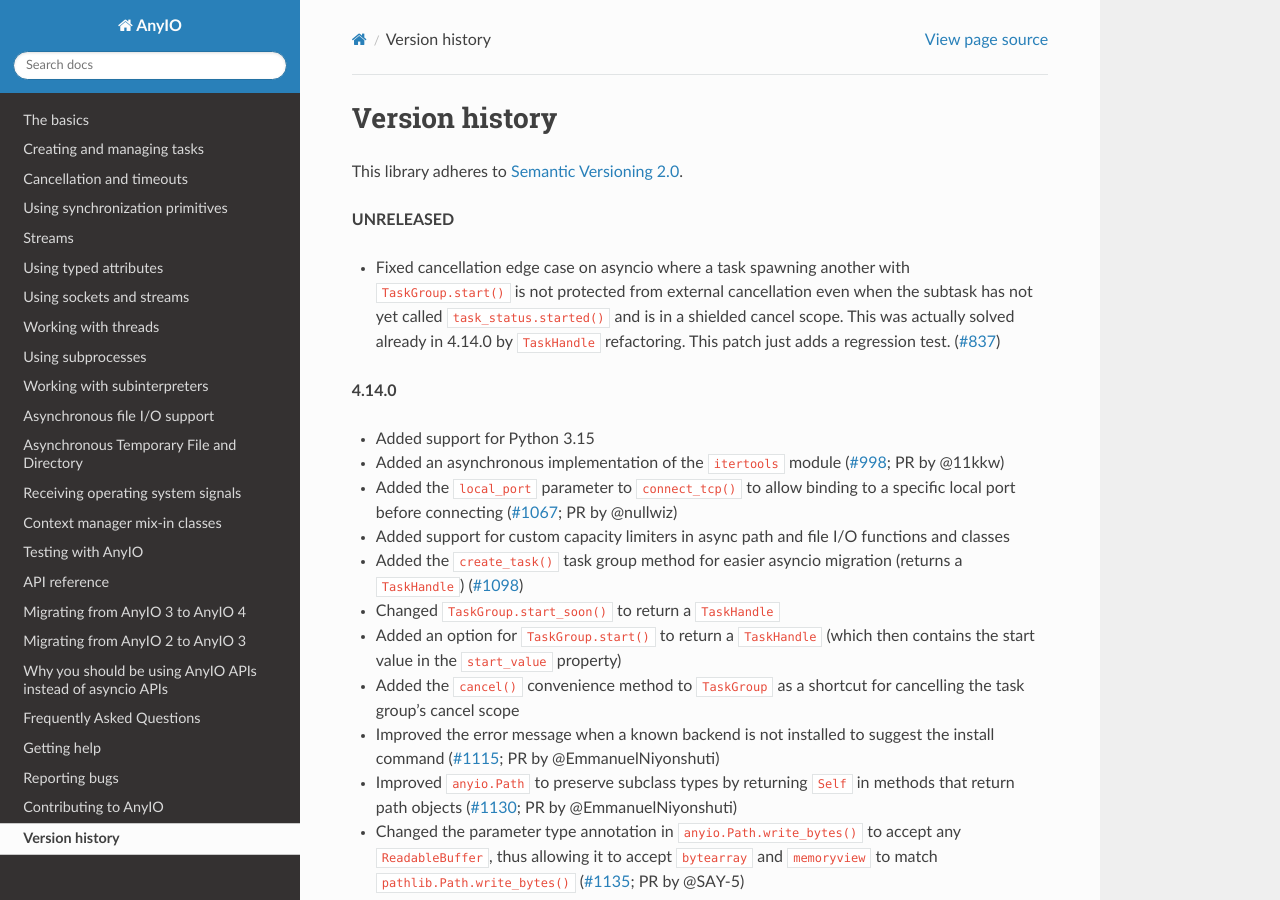
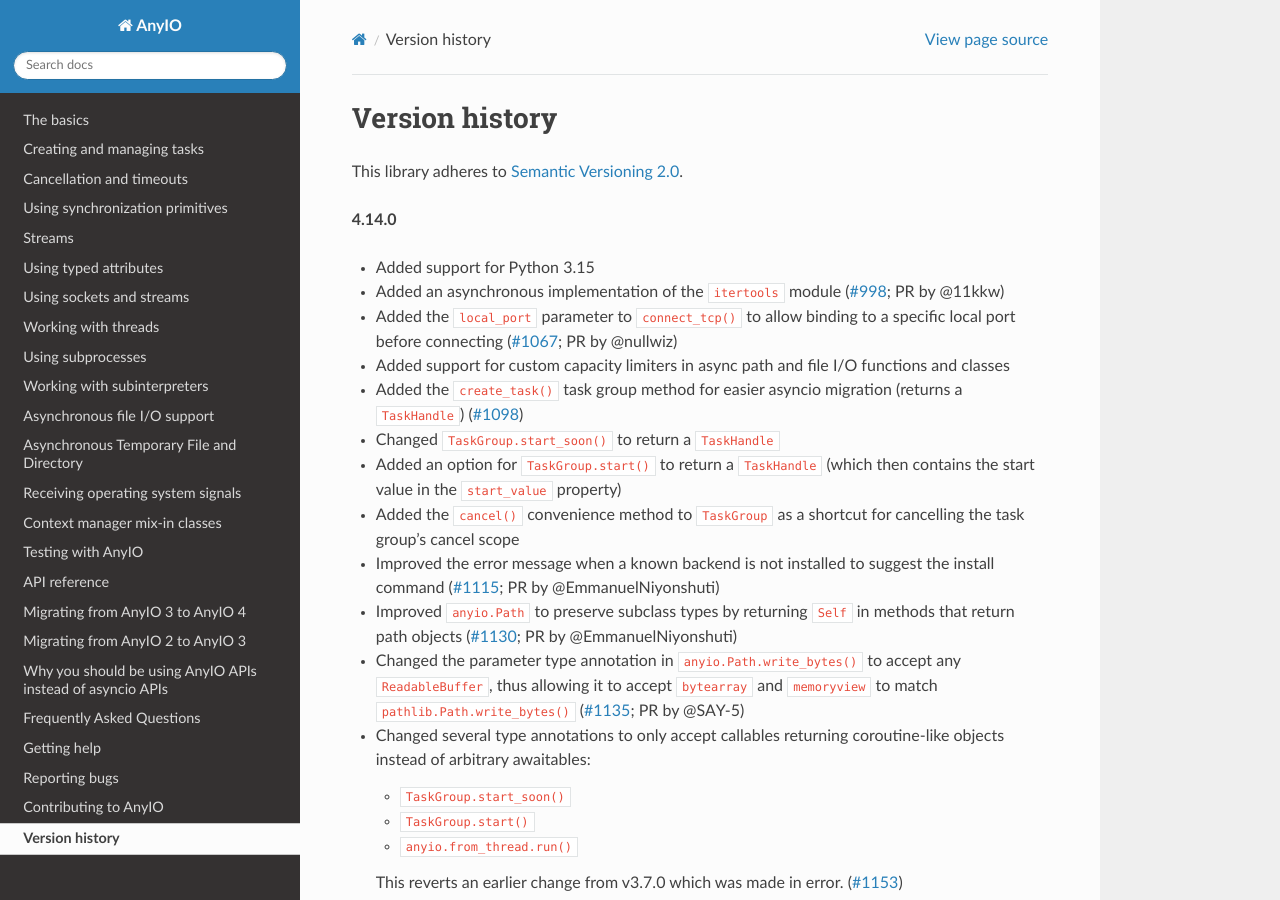
Before and after one commit to agronholm/anyio, a Sphinx documentation site: the page built from docs/versionhistory.rst, in a window 1280 px wide and 900 px high. Built offline with Sphinx 7.4.7 and the Read the Docs theme 3.1.0, drawn with Linux system fonts in a browser that asks for light colours; the version number could not be read and is left out.

Commit message:
Remove changelog-entry as requested in review

```diff
--- a/docs/versionhistory.rst
+++ b/docs/versionhistory.rst
@@ -2,16 +2,6 @@ Version history
 ===============
 
 This library adheres to `Semantic Versioning 2.0 <http://semver.org/>`_.
-
-**UNRELEASED**
-
-- Fixed cancellation edge case on asyncio where a task spawning another with
-  ``TaskGroup.start()`` is not protected from external cancellation even when
-  the subtask has not yet called ``task_status.started()`` and is in a shielded
-  cancel scope.
-  This was actually solved already in 4.14.0 by ``TaskHandle`` refactoring.
-  This patch just adds a regression test.
-  (`#837 <https://github.com/agronholm/anyio/issues/837>`_)
 
 **4.14.0**
 
```
